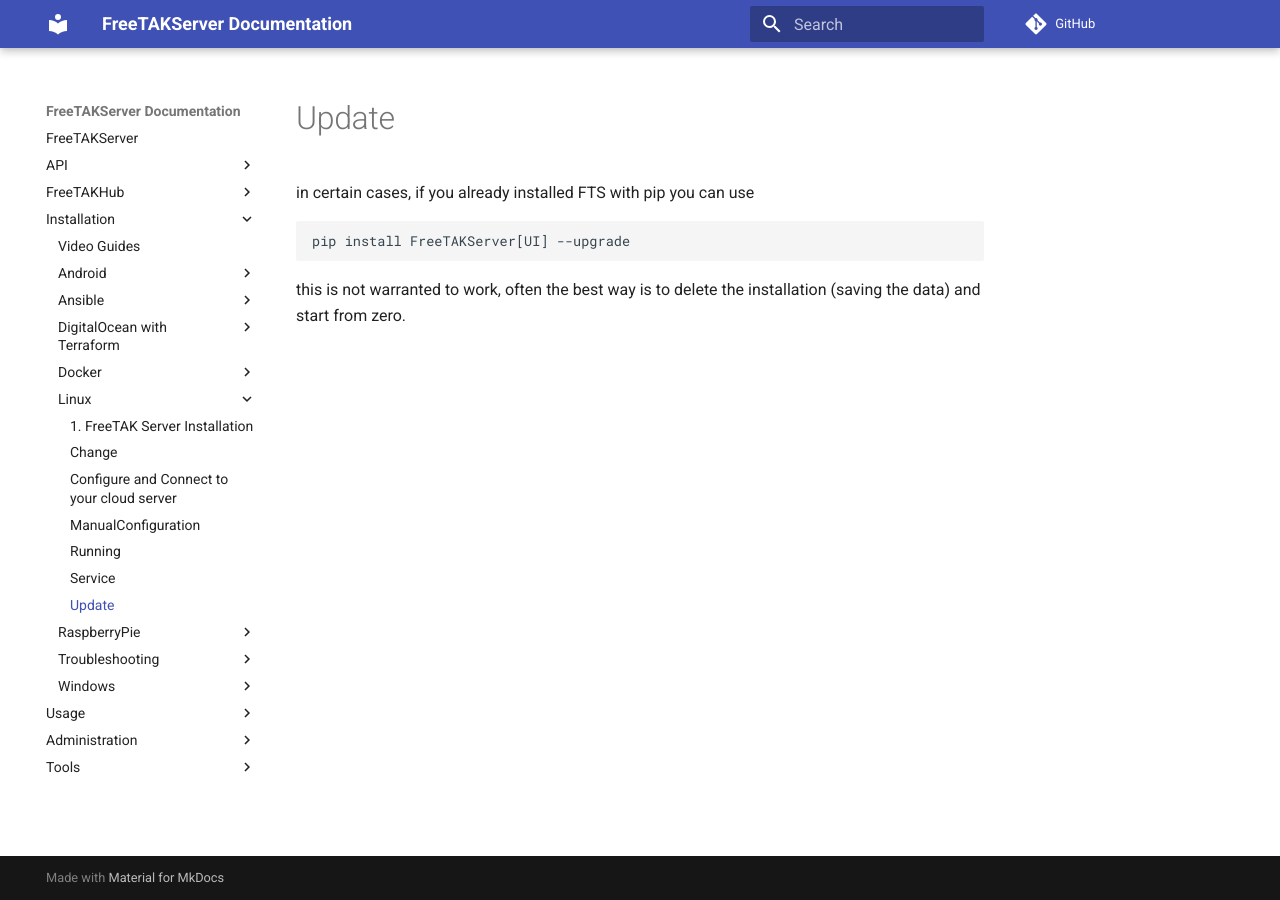
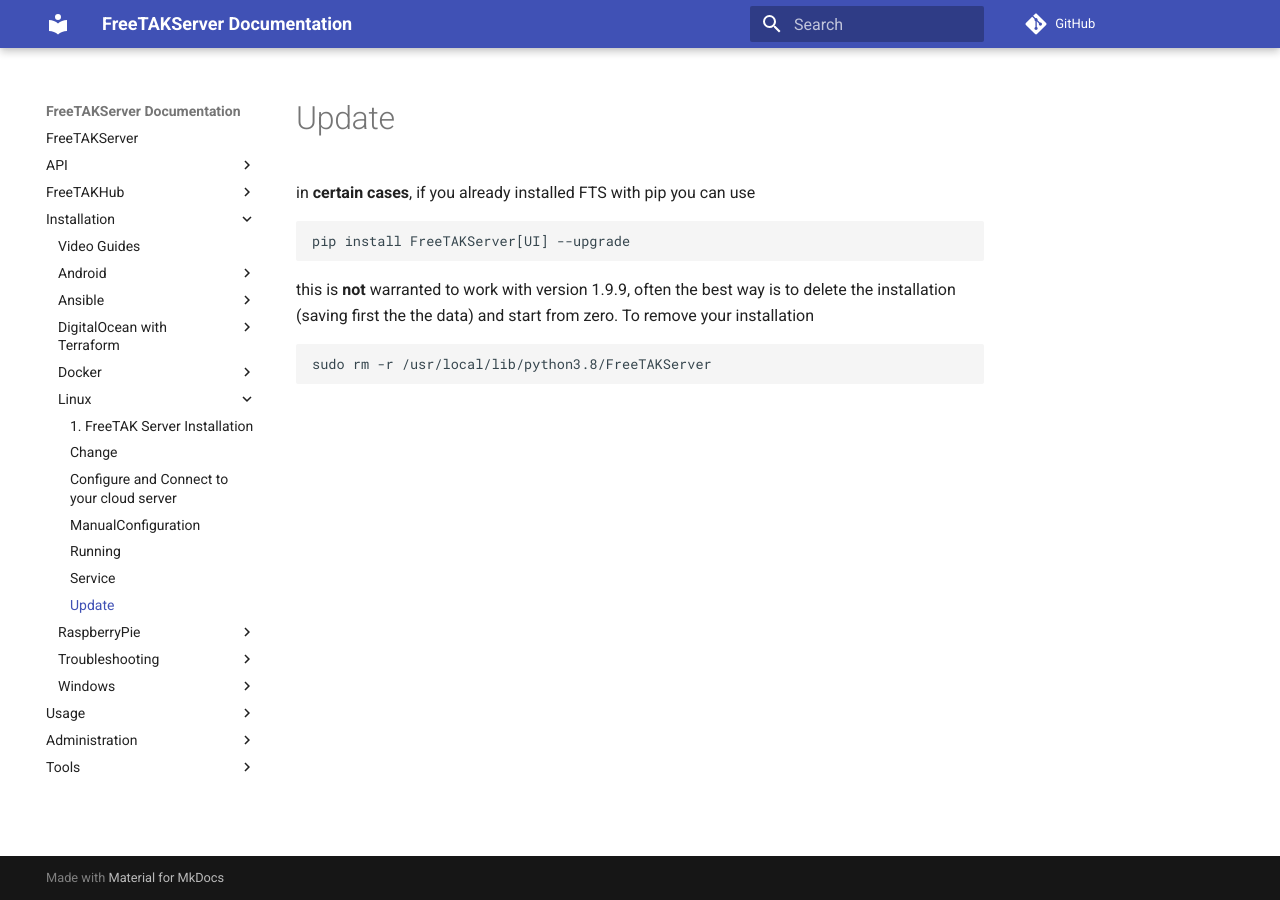
Before and after one commit to FreeTAKTeam/FreeTAKServer-User-Docs, an MkDocs documentation site: the page built from docs/docs/Installation/Linux/Update.md, in a window 1280 px wide. Built offline with MkDocs 1.6.1 and Material for MkDocs 9.7.7, drawn with Linux system fonts in a browser that asks for light colours; comment, search, counter and statistics services are not loaded.

Commit message:
Update Update.md

````diff
--- a/docs/docs/Installation/Linux/Update.md
+++ b/docs/docs/Installation/Linux/Update.md
@@ -1,6 +1,10 @@
 # Update
-in certain cases, if you already installed FTS with pip you can use
+in **certain cases**, if you already installed FTS with pip you can use
 ```
 pip install FreeTAKServer[UI] --upgrade
 ```
-this is not warranted to work, often the best way is to delete the installation (saving the data) and start from zero.
+this is **not** warranted to work with version 1.9.9, often the best way is to delete the installation  (saving first the the data) and start from zero.
+To remove your installation
+```
+sudo rm -r /usr/local/lib/python3.8/FreeTAKServer
+```
````
